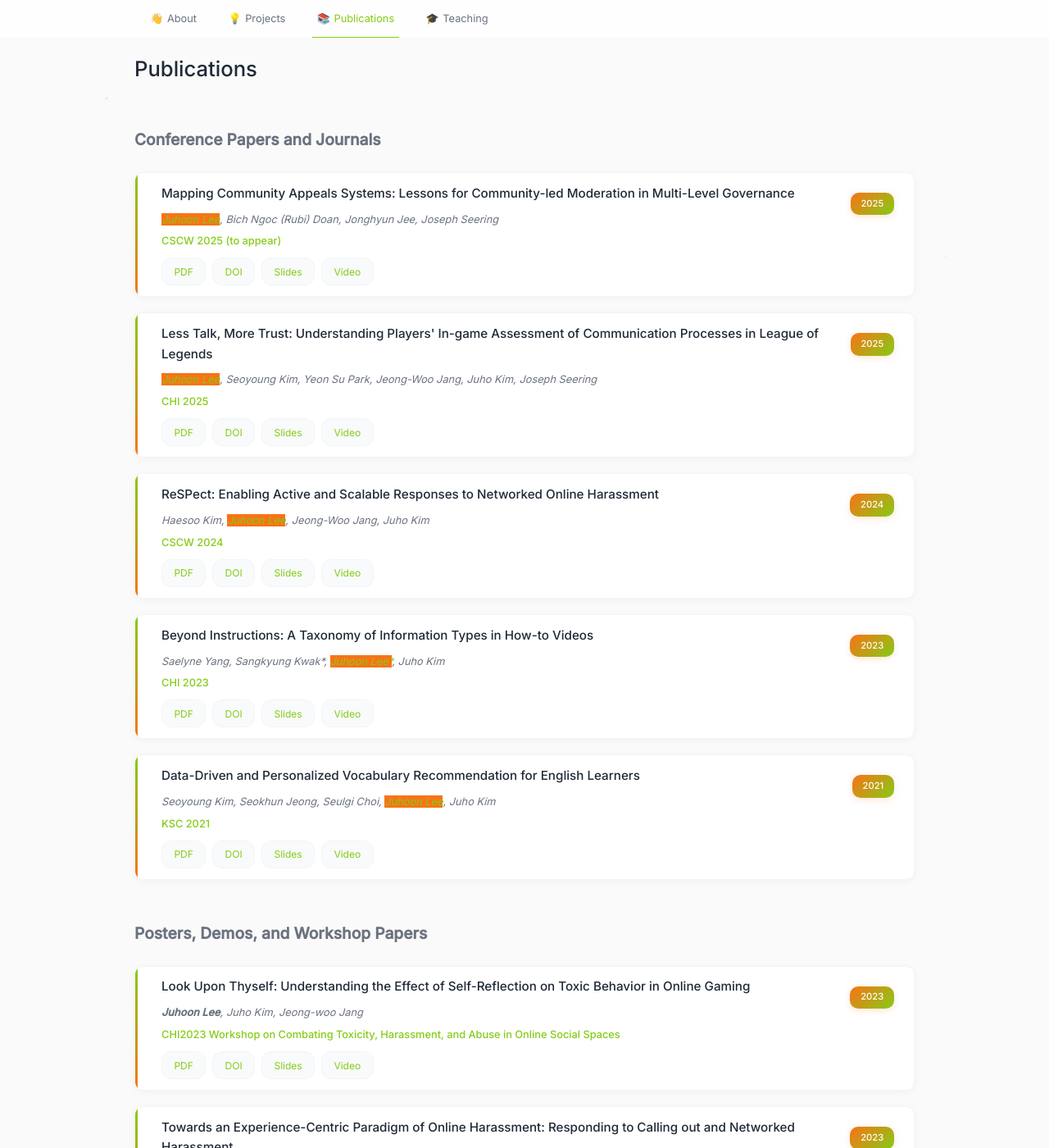
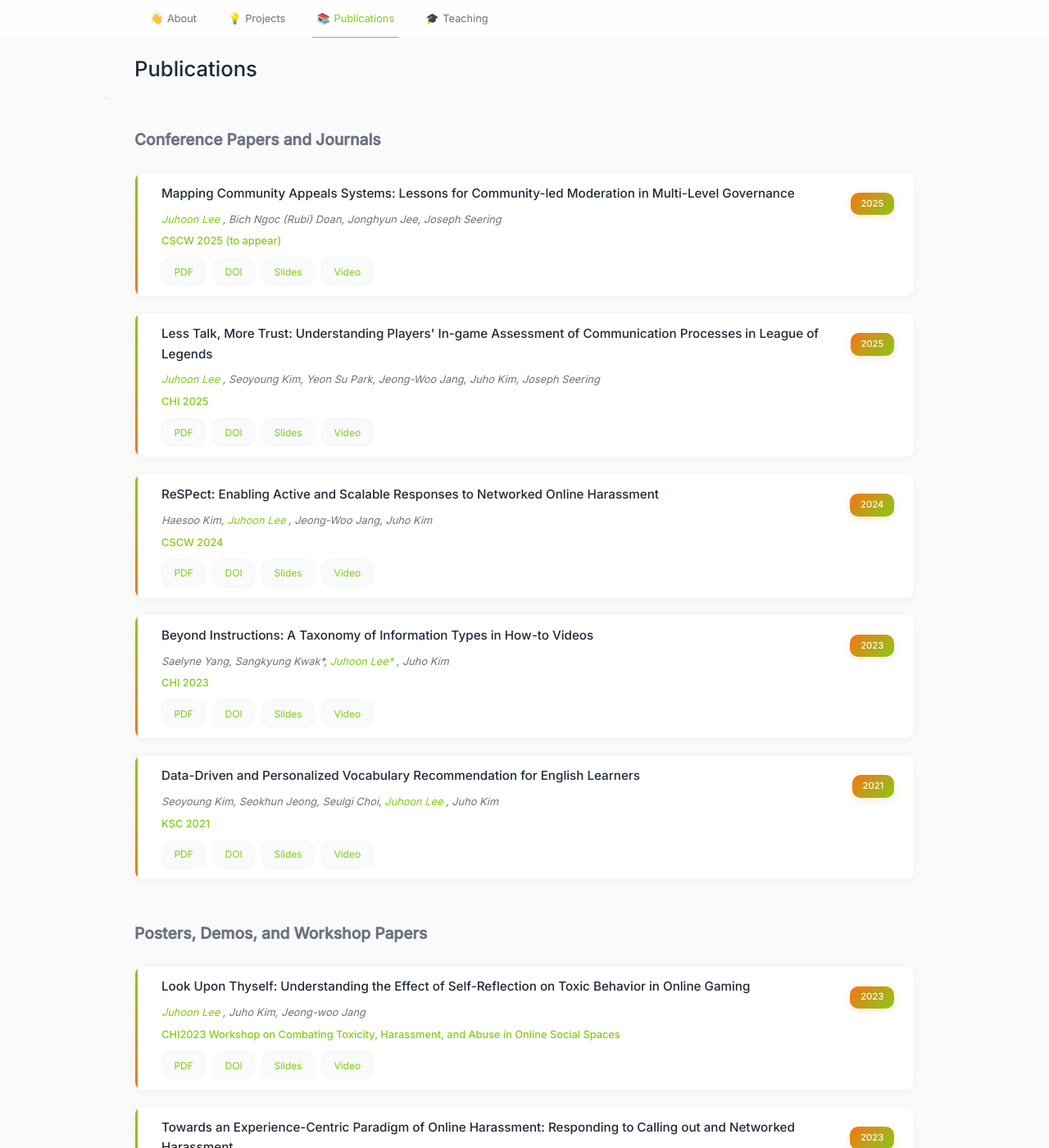
Before and after one commit to julielee16/personal-website, a Jekyll site: the page built from index.md, in a window 1280 px wide and 1400 px high, scrolled down 900 px. Shown: the whole window at 82% size. Built offline with Jekyll 4.4.1, drawn with Linux system fonts in a browser that asks for light colours.

Commit message:
Changed author highlight

```diff
--- a/_layouts/default.html
+++ b/_layouts/default.html
@@ -167,7 +167,7 @@
                 <div class="publication">
                     <div class="publication-year">2025</div>
                     <h4>Mapping Community Appeals Systems: Lessons for Community-led Moderation in Multi-Level Governance</h4>
-                    <div class="authors"><mark>Juhoon Lee</mark>, Bich Ngoc (Rubi) Doan, Jonghyun Jee, Joseph Seering</div>
+                    <div class="authors"><mark> Juhoon Lee </mark>, Bich Ngoc (Rubi) Doan, Jonghyun Jee, Joseph Seering</div>
                     <div class="venue">CSCW 2025 (to appear)</div>
                     <div class="publication-links">
                         <a href="#" target="_blank">PDF</a>
@@ -180,7 +180,7 @@
                 <div class="publication">
                     <div class="publication-year">2025</div>
                     <h4>Less Talk, More Trust: Understanding Players' In-game Assessment of Communication Processes in League of Legends</h4>
-                    <div class="authors"><mark>Juhoon Lee</mark>, Seoyoung Kim, Yeon Su Park, Jeong-Woo Jang, Juho Kim, Joseph Seering</div>
+                    <div class="authors"><mark> Juhoon Lee </mark>, Seoyoung Kim, Yeon Su Park, Jeong-Woo Jang, Juho Kim, Joseph Seering</div>
                     <div class="venue">CHI 2025</div>
                     <div class="publication-links">
                         <a href="#" target="_blank">PDF</a>
@@ -193,7 +193,7 @@
                 <div class="publication">
                     <div class="publication-year">2024</div>
                     <h4>ReSPect: Enabling Active and Scalable Responses to Networked Online Harassment</h4>
-                    <div class="authors">Haesoo Kim, <mark>Juhoon Lee</mark>, Jeong-Woo Jang, Juho Kim</div>
+                    <div class="authors">Haesoo Kim, <mark> Juhoon Lee </mark>, Jeong-Woo Jang, Juho Kim</div>
                     <div class="venue">CSCW 2024</div>
                     <div class="publication-links">
                         <a href="#" target="_blank">PDF</a>
@@ -207,7 +207,7 @@
                 <div class="publication">
                     <div class="publication-year">2023</div>
                     <h4>Beyond Instructions: A Taxonomy of Information Types in How-to Videos</h4>
-                    <div class="authors">Saelyne Yang, Sangkyung Kwak*, <mark>Juhoon Lee*</mark>, Juho Kim</div>
+                    <div class="authors">Saelyne Yang, Sangkyung Kwak*, <mark> Juhoon Lee* </mark>, Juho Kim</div>
                     <div class="venue">CHI 2023</div>
                     <div class="publication-links">
                         <a href="#" target="_blank">PDF</a>
@@ -220,7 +220,7 @@
                 <div class="publication">
                     <div class="publication-year">2021</div>
                     <h4>Data-Driven and Personalized Vocabulary Recommendation for English Learners</h4>
-                    <div class="authors">Seoyoung Kim, Seokhun Jeong, Seulgi Choi, <mark>Juhoon Lee</mark>, Juho Kim</div>
+                    <div class="authors">Seoyoung Kim, Seokhun Jeong, Seulgi Choi, <mark> Juhoon Lee </mark>, Juho Kim</div>
                     <div class="venue">KSC 2021</div>
                     <div class="publication-links">
                         <a href="#" target="_blank">PDF</a>
@@ -241,7 +241,7 @@
                 <div class="publication">
                     <div class="publication-year">2023</div>
                     <h4>Look Upon Thyself: Understanding the Effect of Self-Reflection on Toxic Behavior in Online Gaming</h4>
-                    <div class="authors"><strong>Juhoon Lee</strong>, Juho Kim, Jeong-woo Jang</div>
+                    <div class="authors"><mark> Juhoon Lee </mark>, Juho Kim, Jeong-woo Jang</div>
                     <div class="venue">CHI2023 Workshop on Combating Toxicity, Harassment, and Abuse in Online Social Spaces</div>
                     <div class="publication-links">
                         <a href="#" target="_blank">PDF</a>
@@ -254,7 +254,7 @@
                 <div class="publication">
                     <div class="publication-year">2023</div>
                     <h4>Towards an Experience-Centric Paradigm of Online Harassment: Responding to Calling out and Networked Harassment</h4>
-                    <div class="authors">Haesoo Kim, <strong>Juhoon Lee</strong>, Juho Kim, Jeong-woo Jang</div>
+                    <div class="authors">Haesoo Kim, <mark> Juhoon Lee </mark>, Juho Kim, Jeong-woo Jang</div>
                     <div class="venue">CHI2023 Workshop on Combating Toxicity, Harassment, and Abuse in Online Social Spaces</div>
                     <div class="publication-links">
                         <a href="#" target="_blank">PDF</a>
--- a/_styles/_style.scss
+++ b/_styles/_style.scss
@@ -14,7 +14,7 @@ body {
 }
 
 mark {
-  background-color: #f97316;
+  background-color: #ffffff;
   color: #84cc16;
 }
 
```
